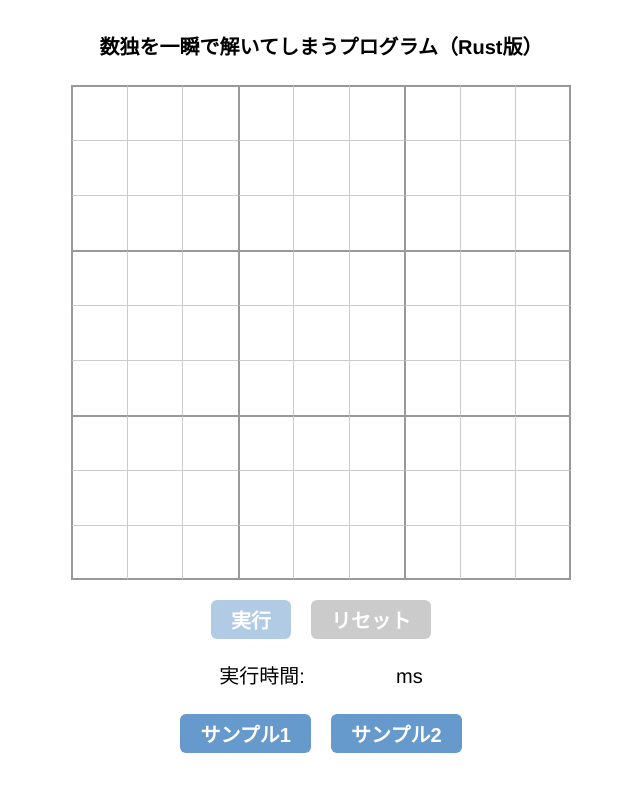
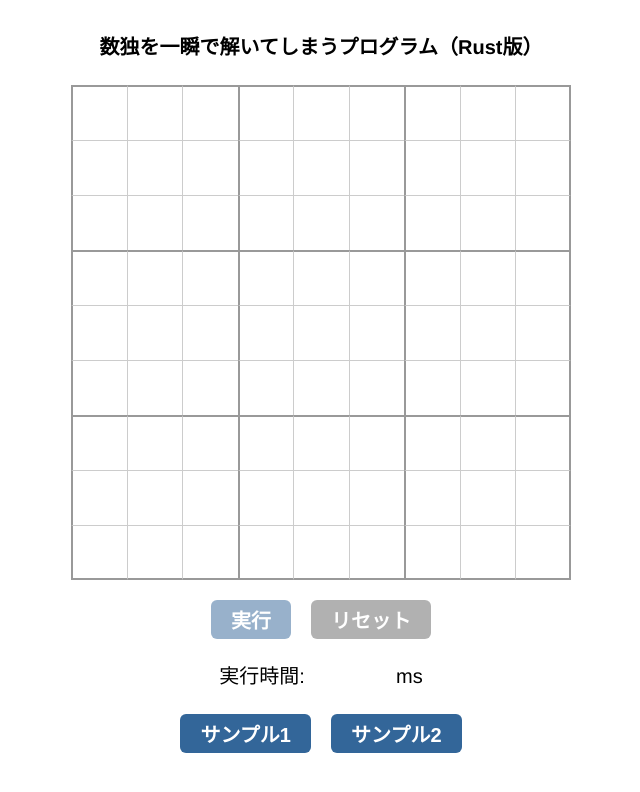
Before and after one commit to yuto-ono/sudoku-rust-wasm, a Svelte app: page / in a window 1280 px wide. Shown: the top 792 px of the page, without its empty margins (319-959 px from the left). Built offline with nearby package versions, Linux system fonts and the light colour scheme.

Commit message:
Update Button.svelte

```diff
--- a/src/Button.svelte
+++ b/src/Button.svelte
@@ -27,10 +27,10 @@
       opacity: 0.5;
     }
     &.primary {
-      background-color: #69c;
+      background-color: #369;
     }
     &.secondary {
-      background-color: #999;
+      background-color: #666;
     }
   }
 </style>
```
